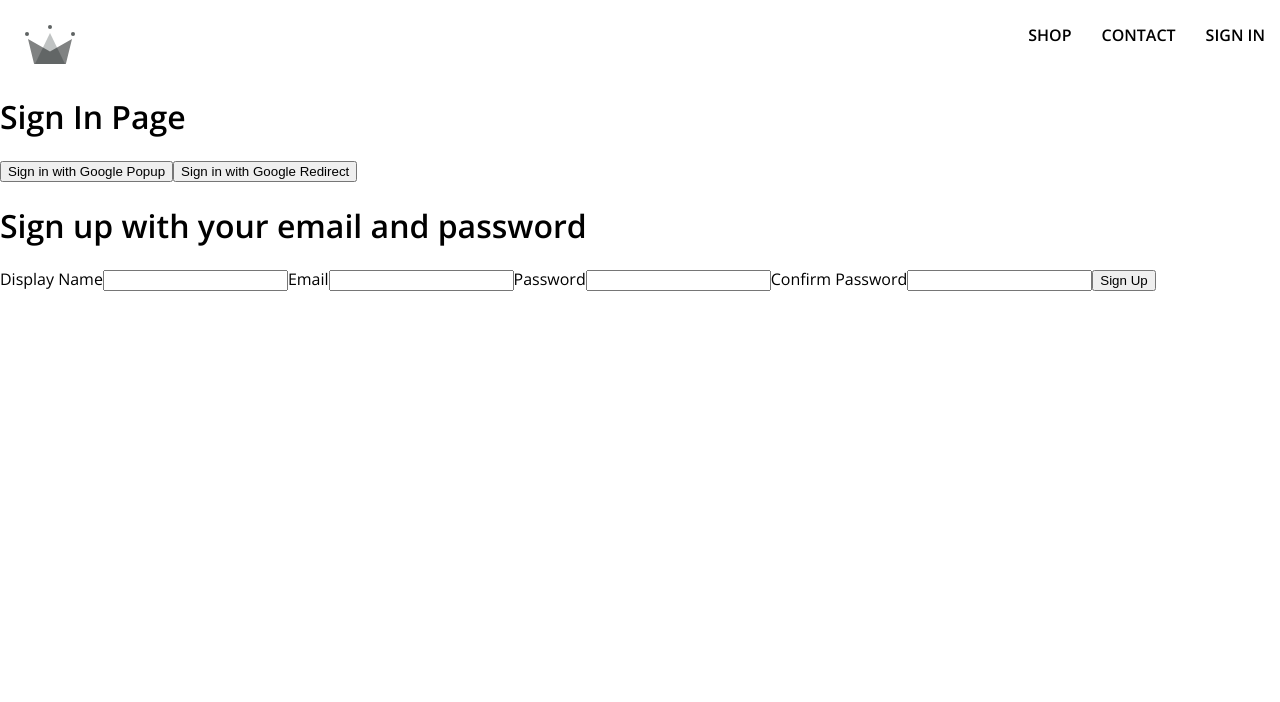
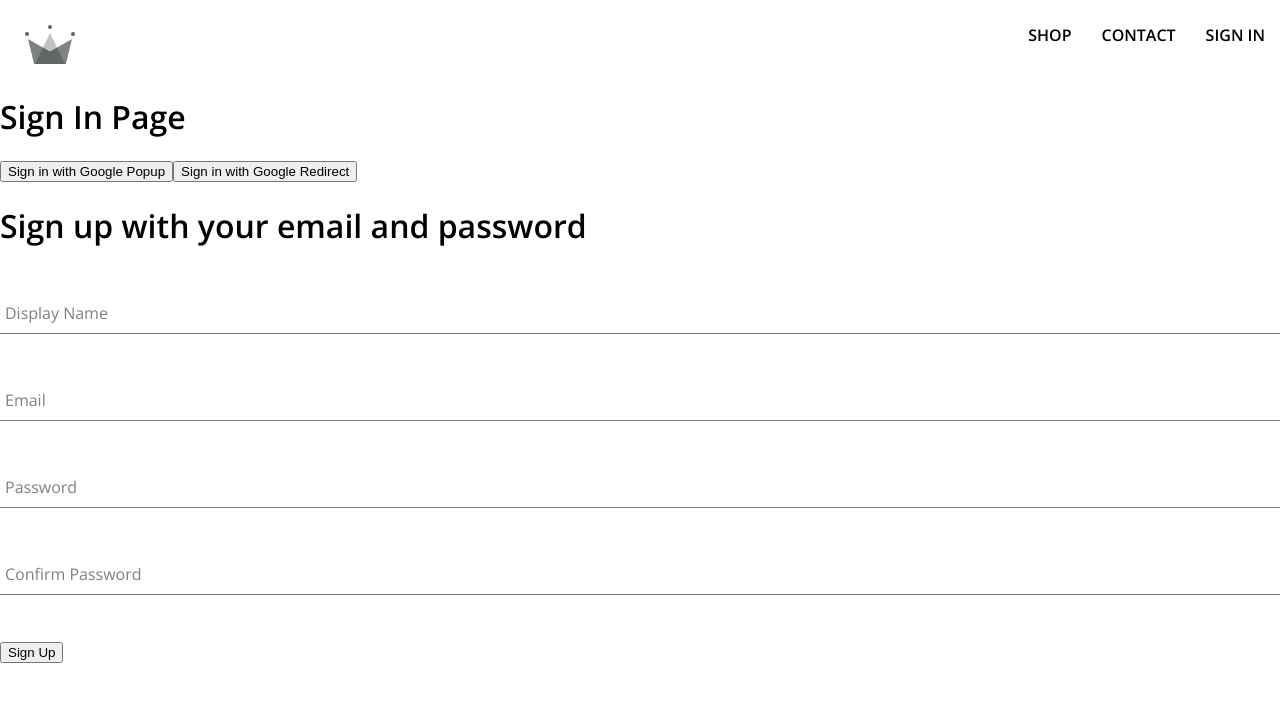
Before and after one commit to Tai-DucTran/fashion-ecommerce-shop, a React (Create React App) app: page /signin in a window 1280 px wide. Shown: the top 702 px of the page. Built offline with nearby package versions, Linux system fonts and the light colour scheme; no server answers; a web font is replaced by a local one.

Commit message:
components: create sign-up-form

```diff
--- /dev/null
+++ b/src/components/form-input/form-input.component.jsx
@@ -0,0 +1,20 @@
+import './form-input.style.scss';
+
+const FormInput = ({ label, ...otherProps }) => {
+  return (
+    <div className="group">
+      <input className="form-input" {...otherProps} />
+      {label && (
+        <label
+          className={`${
+            otherProps.value.length ? 'shrink' : ''
+          } form-input-label`}
+        >
+          {label}
+        </label>
+      )}
+    </div>
+  );
+};
+
+export default FormInput;
--- /dev/null
+++ b/src/components/form-input/form-input.style.scss
@@ -0,0 +1,54 @@
+$sub-color: grey;
+$main-color: black;
+
+@mixin shrinkLabel {
+  top: -14px;
+  font-size: 12px;
+  color: $main-color;
+}
+
+.group {
+  position: relative;
+  margin: 45px 0;
+
+  .form-input {
+    background: none;
+    background-color: white;
+    color: $sub-color;
+    font-size: 18px;
+    padding: 10px 10px 10px 5px;
+    display: block;
+    width: 100%;
+    border: none;
+    border-radius: 0;
+    border-bottom: 1px solid $sub-color;
+    margin: 25px 0;
+
+    &:focus {
+      outline: none;
+    }
+
+    &:focus ~ .form-input-label {
+      @include shrinkLabel();
+    }
+  }
+
+  input[type='password'] {
+    letter-spacing: 0.3em;
+  }
+
+  .form-input-label {
+    color: $sub-color;
+    font-size: 16px;
+    font-weight: normal;
+    position: absolute;
+    pointer-events: none;
+    left: 5px;
+    top: 10px;
+    transition: 300ms ease all;
+
+    &.shrink {
+      @include shrinkLabel();
+    }
+  }
+}
--- a/src/routes/sign-up-form/sign-up-form.components.jsx
+++ b/src/routes/sign-up-form/sign-up-form.components.jsx
@@ -1,4 +1,6 @@
 import { useState } from 'react';
+
+import FormInput from '../../components/form-input/form-input.component';
 
 import {
   createAuthUserWithEmailAndPassword,
@@ -59,8 +61,8 @@
     <div>
       <h1>Sign up with your email and password</h1>
       <form onSubmit={handleSubmit}>
-        <label>Display Name</label>
-        <input
+        <FormInput
+          label="Display Name"
           type="text"
           required
           onChange={handleChange}
@@ -68,8 +70,8 @@
           value={displayName}
         />
 
-        <label>Email</label>
-        <input
+        <FormInput
+          label="Email"
           type="email"
           required
           onChange={handleChange}
@@ -77,8 +79,8 @@
           value={email}
         />
 
-        <label>Password</label>
-        <input
+        <FormInput
+          label="Password"
           type="password"
           required
           onChange={handleChange}
@@ -86,8 +88,8 @@
           value={password}
         />
 
-        <label>Confirm Password</label>
-        <input
+        <FormInput
+          label="Confirm Password"
           type="password"
           required
           onChange={handleChange}
```
